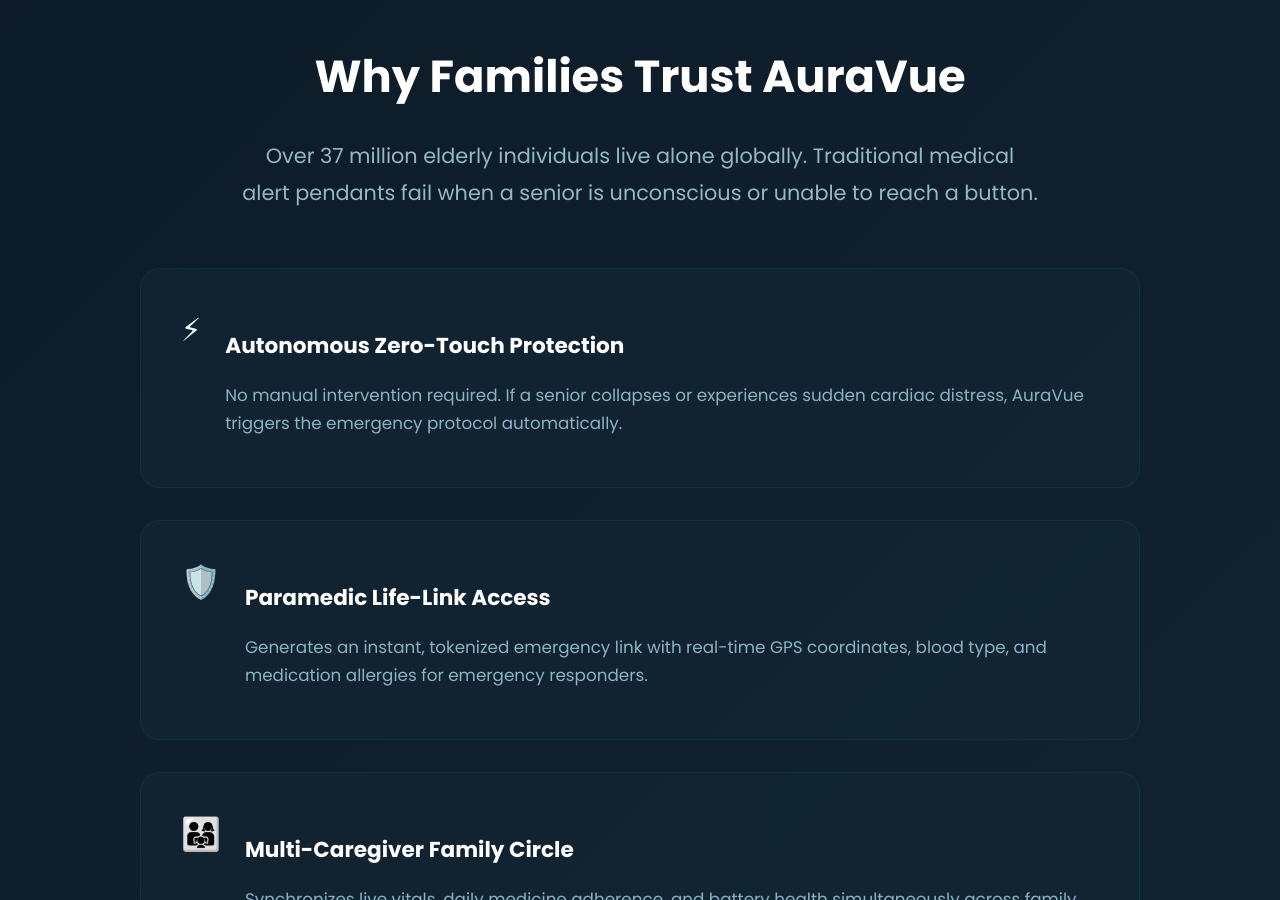
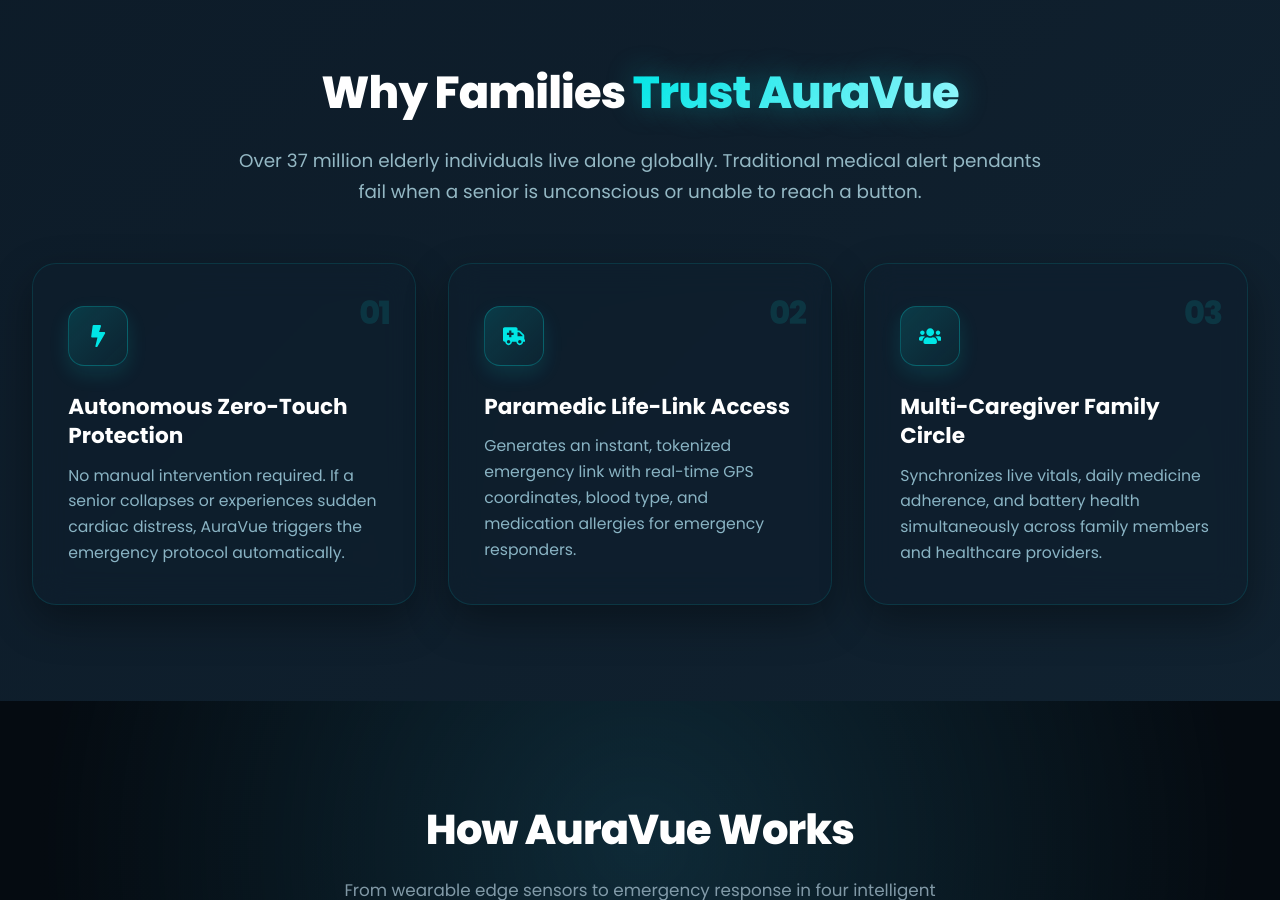
Before and after one commit to soujanya-7/auravue-frontend, a React (Create React App) app: page / in a window 1280 px wide. Shown: the part 1900-2800 px from the top of the page. Built offline with nearby package versions, Linux system fonts and the light colour scheme; no server answers.

Commit message:
design: redesign Why AuraVue section from vertical list to 3-column glowing card grid

```diff
--- a/src/pages/Home.jsx
+++ b/src/pages/Home.jsx
@@ -1,5 +1,6 @@
 import React, { useEffect } from "react";
 import { useNavigate, Link } from "react-router-dom";
+import { FaBolt, FaAmbulance, FaUsers } from "react-icons/fa";
 import SEO from "../components/SEO";
 import "../styles/Home.css";
 import useCountUp from "../hooks/useCountUp";
@@ -242,38 +243,46 @@ function Home() {
 
       {/* 🔴 Why AuraVue / Problem Section */}
       <section id="problem" className="problem-section reveal">
-        <div className="problem-text">
-          <h2>Why Families Trust AuraVue</h2>
+        <div className="problem-container">
+          <div className="problem-header">
+            <h2>Why Families <span className="cta-cyan-text">Trust AuraVue</span></h2>
             <p className="problem-highlight">
               Over 37 million elderly individuals live alone globally. Traditional medical alert pendants fail when a senior is unconscious or unable to reach a button.
             </p>
-          <div className="problem-points">
-            <div className="problem-point">
-              <span className="point-icon">⚡</span>
-              <div>
+          </div>
+
+          <div className="problem-grid">
+            <div className="problem-card">
+              <div className="problem-card-num">01</div>
+              <div className="problem-icon-wrap">
+                <FaBolt className="problem-svg-icon" />
+              </div>
               <h4>Autonomous Zero-Touch Protection</h4>
               <p>
                 No manual intervention required. If a senior collapses or experiences sudden cardiac distress, AuraVue triggers the emergency protocol automatically.
               </p>
             </div>
+
+            <div className="problem-card">
+              <div className="problem-card-num">02</div>
+              <div className="problem-icon-wrap">
+                <FaAmbulance className="problem-svg-icon" />
               </div>
-            <div className="problem-point">
-              <span className="point-icon">🛡️</span>
-              <div>
               <h4>Paramedic Life-Link Access</h4>
               <p>
                 Generates an instant, tokenized emergency link with real-time GPS coordinates, blood type, and medication allergies for emergency responders.
               </p>
             </div>
+
+            <div className="problem-card">
+              <div className="problem-card-num">03</div>
+              <div className="problem-icon-wrap">
+                <FaUsers className="problem-svg-icon" />
               </div>
-            <div className="problem-point">
-              <span className="point-icon">👨‍👩‍👧</span>
-              <div>
               <h4>Multi-Caregiver Family Circle</h4>
               <p>
                 Synchronizes live vitals, daily medicine adherence, and battery health simultaneously across family members and healthcare providers.
               </p>
-              </div>
             </div>
           </div>
         </div>
--- a/src/styles/Home.css
+++ b/src/styles/Home.css
@@ -949,69 +949,143 @@
 }
 
 /* ===================== */
-/* 🔴 Problem Section */
+/* 🔴 Problem Section (Why AuraVue) */
 /* ===================== */
 .problem-section {
-  padding: 5rem 2rem;
-  max-width: 1000px;
+  padding: 6rem 2rem;
+  max-width: 1240px;
   margin: 0 auto;
-}
-
-.problem-text h2 {
-  font-size: 2.8rem;
+  position: relative;
+}
+
+.problem-header {
+  text-align: center;
+  max-width: 820px;
+  margin: 0 auto 3.5rem;
+}
+
+.problem-header h2 {
+  font-size: clamp(2.2rem, 3.5vw, 3rem);
+  font-weight: 800;
   color: #fff;
-  margin-bottom: 1.5rem;
-  text-align: center;
+  margin-bottom: 1rem;
+  letter-spacing: -0.02em;
 }
 
 .problem-highlight {
-  font-size: 1.3rem;
+  font-size: 1.15rem;
   color: #94b8c4;
-  line-height: 1.8;
-  text-align: center;
-  max-width: 800px;
-  margin: 0 auto 3.5rem;
-}
-
-.problem-points {
+  line-height: 1.7;
+  margin: 0 auto;
+}
+
+.problem-grid {
+  display: grid;
+  grid-template-columns: repeat(3, 1fr);
+  gap: 2rem;
+  width: 100%;
+}
+
+.problem-card {
+  position: relative;
+  background: rgba(14, 30, 46, 0.6);
+  backdrop-filter: blur(16px);
+  -webkit-backdrop-filter: blur(16px);
+  border: 1px solid rgba(0, 230, 230, 0.12);
+  border-radius: 24px;
+  padding: 2.6rem 2.2rem 2.4rem;
   display: flex;
   flex-direction: column;
-  gap: 2rem;
-}
-
-.problem-point {
-  display: flex;
-  gap: 1.5rem;
   align-items: flex-start;
-  background: rgba(20, 40, 55, 0.5);
-  padding: 2rem 2.5rem;
-  border-radius: 20px;
-  border: 1px solid rgba(0, 230, 230, 0.08);
+  text-align: left;
   transition: all 0.4s cubic-bezier(0.16, 1, 0.3, 1);
-}
-
-.problem-point:hover {
-  border-color: rgba(0, 230, 230, 0.25);
-  transform: translateX(8px);
-  box-shadow: 0 10px 30px rgba(0, 0, 0, 0.15);
-}
-
-.point-icon {
+  box-shadow: 0 16px 40px rgba(0, 0, 0, 0.35);
+  overflow: hidden;
+}
+
+.problem-card::before {
+  content: '';
+  position: absolute;
+  top: 0;
+  left: 0;
+  right: 0;
+  height: 3px;
+  background: linear-gradient(90deg, #00e6e6 0%, transparent 100%);
+  opacity: 0;
+  transition: opacity 0.3s ease;
+}
+
+.problem-card:hover {
+  transform: translateY(-8px);
+  border-color: rgba(0, 230, 230, 0.35);
+  box-shadow: 0 25px 60px rgba(0, 0, 0, 0.5), 0 0 25px rgba(0, 230, 230, 0.1);
+}
+
+.problem-card:hover::before {
+  opacity: 1;
+}
+
+.problem-card-num {
+  position: absolute;
+  top: 1.4rem;
+  right: 1.6rem;
   font-size: 2rem;
-  flex-shrink: 0;
-  margin-top: 0.2rem;
-}
-
-.problem-point h4 {
+  font-weight: 900;
+  color: rgba(0, 230, 230, 0.12);
+  letter-spacing: -0.05em;
+  pointer-events: none;
+  transition: color 0.3s ease;
+}
+
+.problem-card:hover .problem-card-num {
+  color: rgba(0, 230, 230, 0.3);
+}
+
+.problem-icon-wrap {
+  width: 58px;
+  height: 58px;
+  border-radius: 16px;
+  display: flex;
+  align-items: center;
+  justify-content: center;
+  background: linear-gradient(135deg, rgba(0, 230, 230, 0.15), rgba(0, 230, 230, 0.03));
+  border: 1px solid rgba(0, 230, 230, 0.25);
+  color: #00e6e6;
+  font-size: 1.4rem;
+  margin-bottom: 1.6rem;
+  box-shadow: 0 8px 20px rgba(0, 230, 230, 0.12);
+  transition: transform 0.3s ease;
+}
+
+.problem-card:hover .problem-icon-wrap {
+  transform: scale(1.1);
+}
+
+.problem-svg-icon {
+  font-size: 1.4rem;
+}
+
+.problem-card h4 {
   font-size: 1.35rem;
-  color: #fff;
-  margin-bottom: 0.5rem;
-}
-
-.problem-point p {
+  font-weight: 700;
+  color: #ffffff;
+  margin: 0 0 0.8rem;
+  line-height: 1.35;
+}
+
+.problem-card p {
   color: #8ab4c4;
-  line-height: 1.7;
-  font-size: 1.05rem;
+  line-height: 1.65;
+  font-size: 0.98rem;
+  margin: 0;
+}
+
+@media (max-width: 992px) {
+  .problem-grid {
+    grid-template-columns: 1fr;
+    max-width: 500px;
+    margin: 0 auto;
+  }
 }
 
 /* ===================== */
@@ -2472,28 +2546,44 @@ body.light-mode .tech-dot {
 /* Problem / Why AuraVue Section */
 body.light-mode .problem,
 body.light-mode .problem-section {
-  background: #edf4f8 !important;
+  background: #f4f8fb !important;
+}
+
+body.light-mode .problem-header h2 {
   color: #0f172a !important;
 }
 
-body.light-mode .problem h2,
-body.light-mode .problem-text h2 {
-  color: #0f172a !important;
-  text-shadow: none !important;
-}
-
-body.light-mode .problem-point {
+body.light-mode .problem-highlight {
+  color: #475569 !important;
+}
+
+body.light-mode .problem-card {
   background: #ffffff !important;
   border: 1px solid #e2e8f0 !important;
-  box-shadow: 0 6px 20px rgba(15, 23, 42, 0.04) !important;
-}
-
-body.light-mode .problem-point h4 {
+  box-shadow: 0 10px 30px rgba(15, 23, 42, 0.05) !important;
+}
+
+body.light-mode .problem-card:hover {
+  border-color: #0891b2 !important;
+  box-shadow: 0 16px 40px rgba(8, 145, 178, 0.12) !important;
+}
+
+body.light-mode .problem-card h4 {
   color: #0f172a !important;
 }
 
-body.light-mode .problem-point p {
+body.light-mode .problem-card p {
   color: #475569 !important;
+}
+
+body.light-mode .problem-icon-wrap {
+  background: #f0fdfa !important;
+  border-color: rgba(8, 145, 178, 0.25) !important;
+  color: #0891b2 !important;
+}
+
+body.light-mode .problem-card-num {
+  color: rgba(15, 23, 42, 0.06) !important;
 }
 
 /* Features Section */
```
Lines whose indentation alone changed are shown as unchanged.
